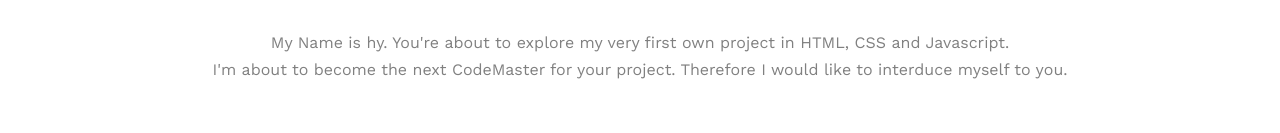
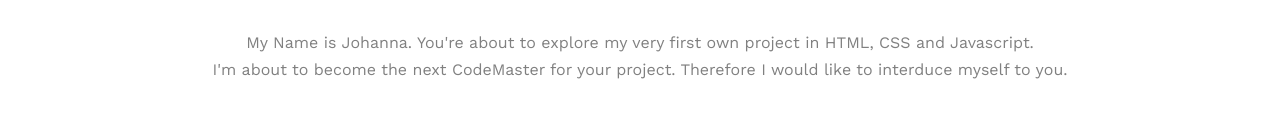
Before and after one commit to jvnhrn/assignment, a plain HTML site: page index.html in a window 1280 px wide. Shown: the part 474-607 px from the top of the page. Drawn offline with nearby package versions, Linux system fonts and the light colour scheme.

Commit message:
back to one version before - My name is Johanna

```diff
--- a/index.html
+++ b/index.html
@@ -32,7 +32,7 @@
     <ol class="hide" tabindex="0">
       <li class="hide-item"> <img src="assets/images/hello-speech-bubble-handmade-chatting-symbol.svg" alt="Hello"> </li>
       <li> <h1> HI STRANGER! </h1> </li>
-      <li> <p> My Name is hy. You're about to explore my very first own project in HTML, CSS and Javascript. </br> I'm about to become the next CodeMaster for your project. Therefore I would like to interduce myself to you. </p> </li>
+      <li> <p> My Name is Johanna. You're about to explore my very first own project in HTML, CSS and Javascript. </br> I'm about to become the next CodeMaster for your project. Therefore I would like to interduce myself to you. </p> </li>
     </ol>
   </div>
   <div class="item3"> </div>
```
